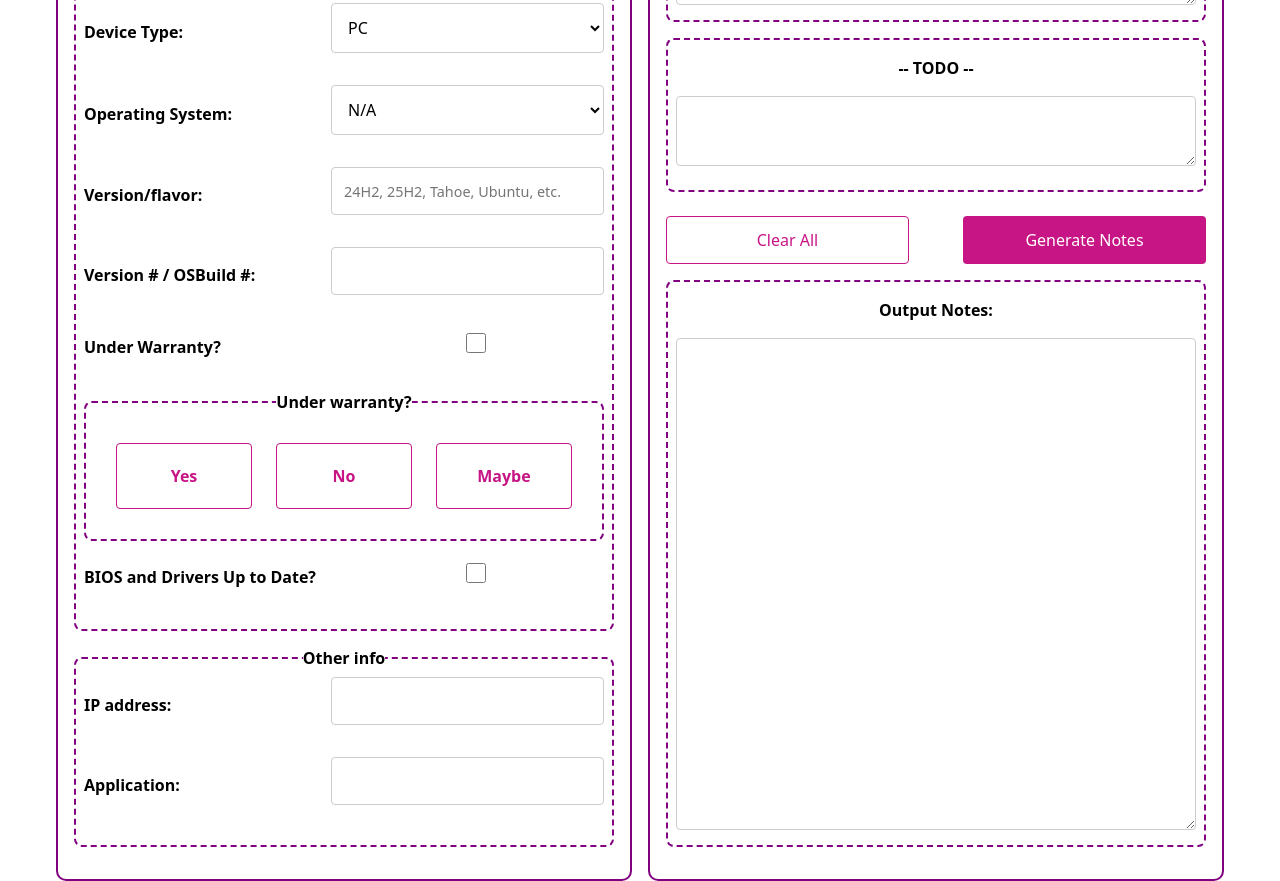
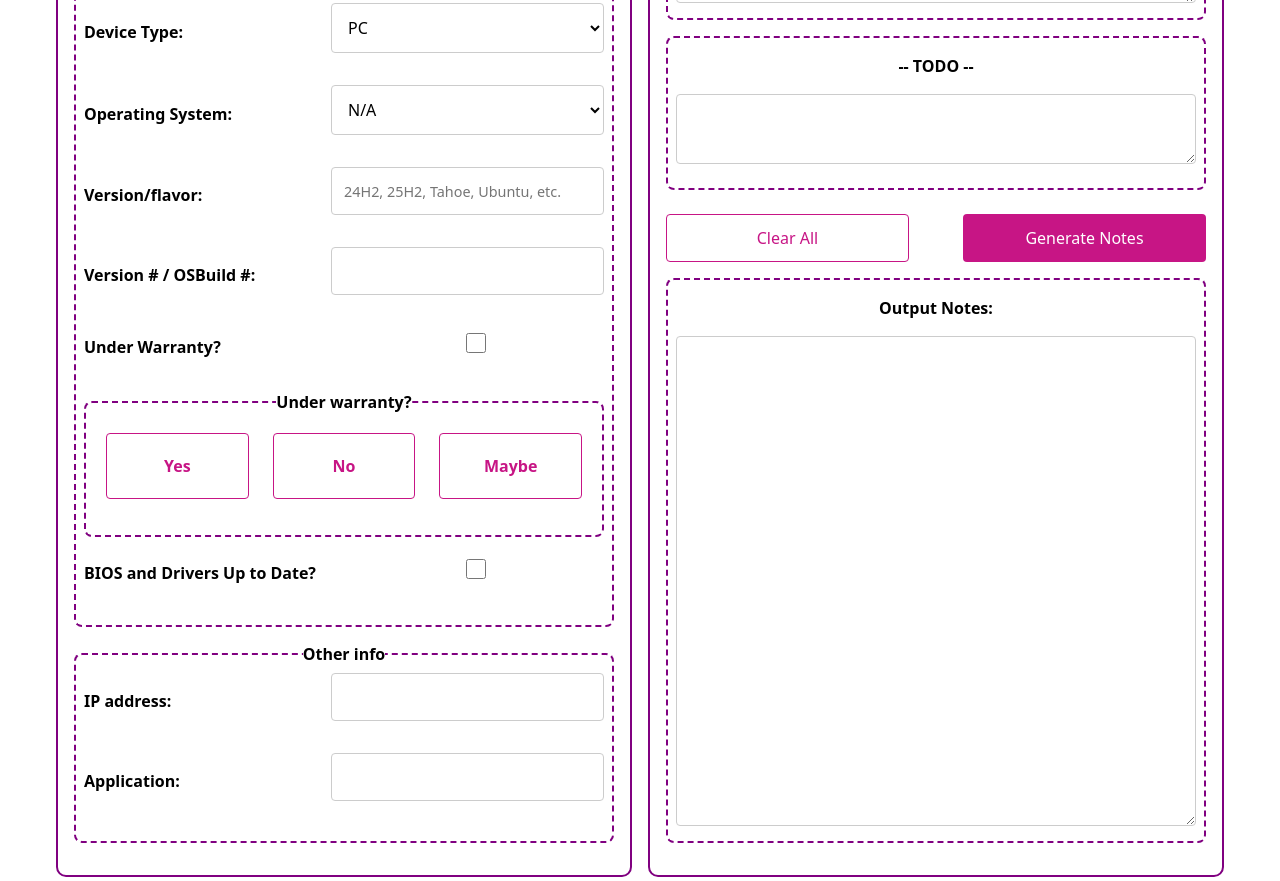
Before and after one commit to simplenotsimpler/it-notemaker, a plain HTML site: page index.html in a window 1280 px wide. Shown: the part 631-1512 px from the top of the page. Drawn offline with Linux system fonts and the light colour scheme.

Commit message:
more radio css tweaks

```diff
--- a/index.html
+++ b/index.html
@@ -173,9 +173,9 @@
       }
 
       /* https://www.markheath.net/post/customize-radio-button-css */
-      .radio-toolbar {
+      /* .radio-toolbar {
         margin: 10px;
-      }
+      } */
 
       .radio-toolbar input[type="radio"] {
         opacity: 0;
```
